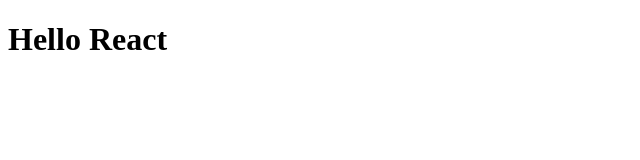
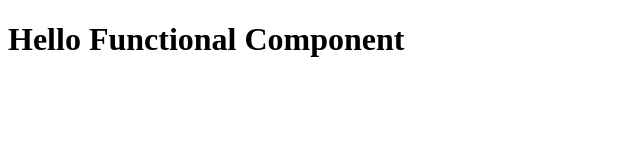
Before and after one commit to surendra-yalakala/react-one, a React app: page / in a window 1280 px wide. Shown: the whole page, without its empty margins (0-640 px from the left). Built offline with nearby package versions, Linux system fonts and the light colour scheme.

Commit message:
functional component

```diff
--- /dev/null
+++ b/FC.js
@@ -0,0 +1,10 @@
+import React from "react";
+import ReactDOM from "react-dom/client";
+
+// functional component
+const H1Component = () => {
+  return <h1 className="parent">Hello Functional Component</h1>;
+};
+
+const root = ReactDOM.createRoot(document.getElementById("root"));
+root.render(<H1Component />);
--- a/index.html
+++ b/index.html
@@ -27,6 +27,7 @@
     </script> -->
 
     <!-- <script type="module" src="./App.js"></script> -->
-    <script type="module" src="./JSX.js"></script>
+    <!-- <script type="module" src="./JSX.js"></script> -->
+    <script type="module" src="./FC.js"></script>
   </body>
 </html>
```
